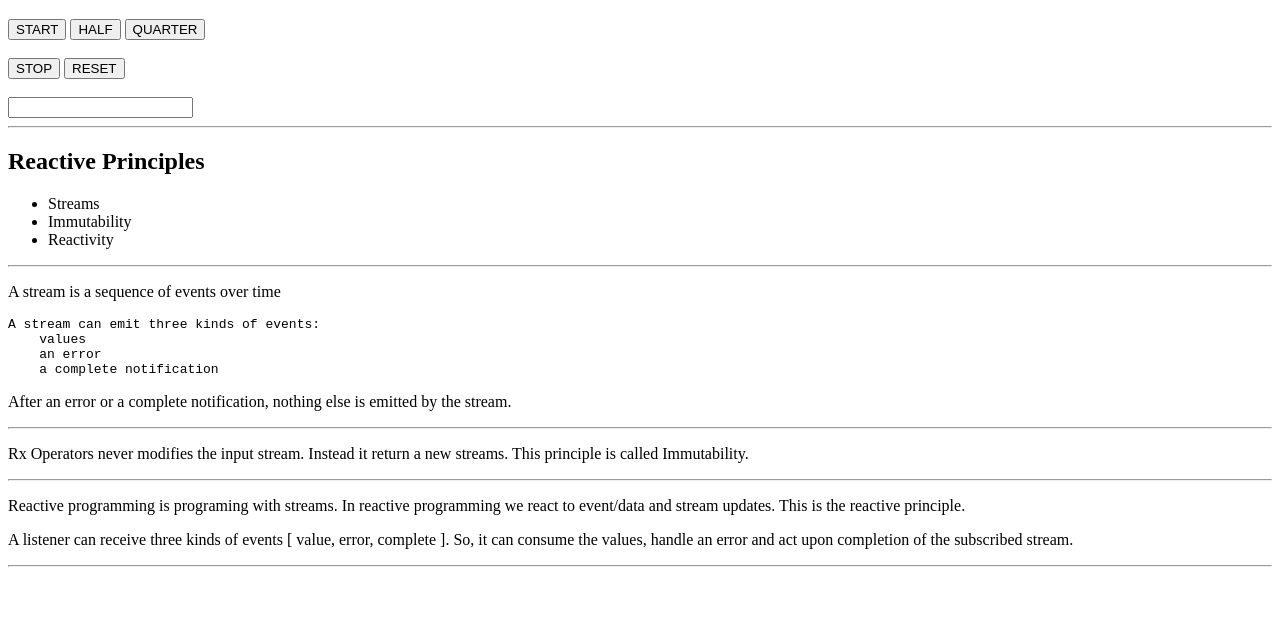
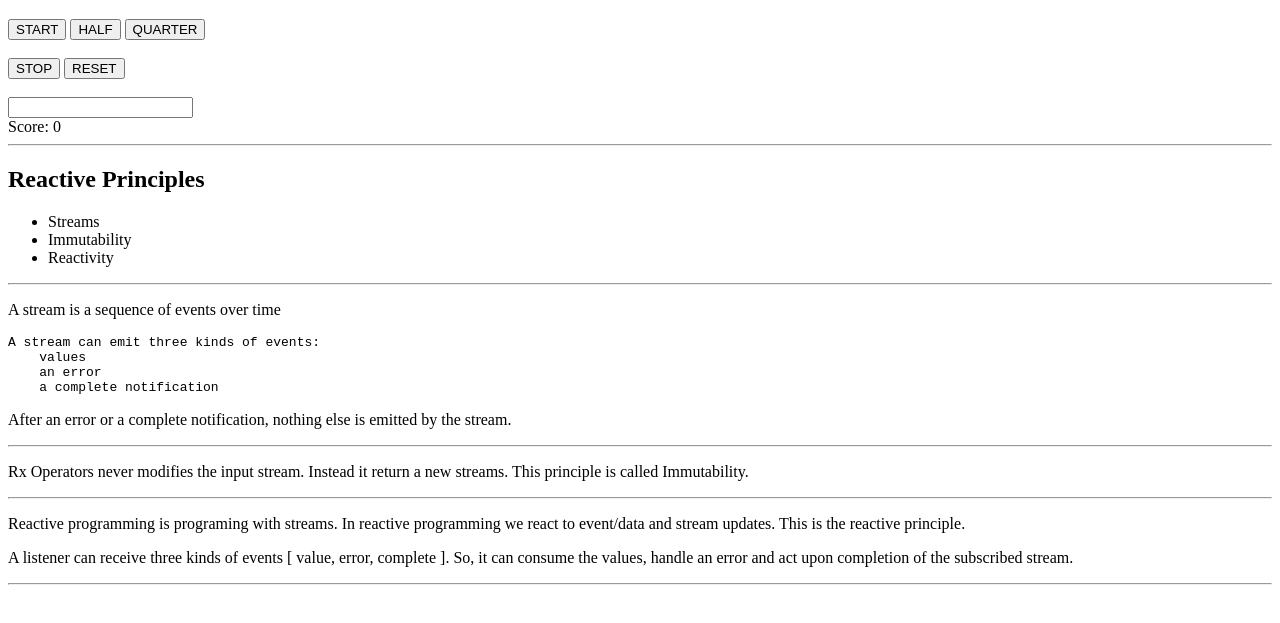
Before and after one commit to meerajahmed/async-javascript-with-rxjs, a website built with webpack: page src/index.html in a window 1280 px wide. Both pictures are taken after a click on the button "HALF". Shown: the part 61-684 px from the top of the page. Built offline with nearby package versions, Linux system fonts and the light colour scheme.

Commit message:
basic dom rendering with subscribe

```diff
--- a/src/index.html
+++ b/src/index.html
@@ -19,6 +19,7 @@
 <br>
 <input id="input" type="text" />
 <br>
+<div>Score: <span id="score"></span></div>
 <hr>
 <h2>Reactive Principles</h2>
 <ul>
--- a/src/index.js
+++ b/src/index.js
@@ -23,6 +23,7 @@ const quarterButton = document.querySelector('#quarter');
 const stopButton = document.querySelector("#stop");
 const resetButton = document.querySelector("#reset");
 const input = document.querySelector("#input");
+const score = document.querySelector("#score")
 //creates sequence of events over time
 
 /*Observable.fromEvent(startButton, "click")
@@ -278,7 +279,7 @@ Observable.combineLatest(
 
 /****************************** resubscribing to a stream with repeat ***************************/
 
-timer$
+/*timer$
   .do((x) => console.log("Timer :",x))
   .takeWhile(data => data.count <= 3)
   // takeWhile will complete stream at tick 4
@@ -305,4 +306,38 @@ timer$
     x => console.log("Total score :", x),
     err => console.log(err),
     () => console.log("Game Over !!!") // after using repeat, we dont get complete event
+  );*/
+
+/***************************** basic DOM renderiing with subscribe **********************************/
+
+timer$
+  .do((x) => console.log("Timer :",x))
+  .takeWhile(data => data.count <= 3)
+  // takeWhile will complete stream at tick 4
+  //.combineLatest(
+  //combineLatest waits for complete event from both timer and input.
+  // But input never completes
+  .withLatestFrom(
+    // timer will take latest value from input, but it wont wait for the the input to complete
+    inputText$.do((x) => console.log("Input :",x)),
+    (timer, input) => ({count: timer.count, text: input}))
+  // do -> something that is going to happen outside the stream
+  .do((x) => console.log("withLatestFrom :",x))
+  //filters don't complete the stream. Filter just tells our streams which things to push through
+  .filter((data) => data.count === parseInt(data.text))
+  // calculate final score with reduce
+  // reduce collects data until stream hits complete
+  .reduce((acc, curr) => acc + 1, 0) // acc  -> tick, data from filter is passed with curr
+  // reduce operator runs on complete -
+  // subscribe block is now waiting for complete event, final output
+  .repeat() // usually used before subscribe block
+  // resubscribe on complete event from reduce but does not completes subscriber
+  .subscribe(
+    // next: called on every tick
+    x => {
+      score.innerHTML = x;
+      console.log("Total score :", x);
+    },
+    err => console.log(err),
+    () => console.log("Game Over !!!") // after using repeat, we dont get complete event
   );
```
